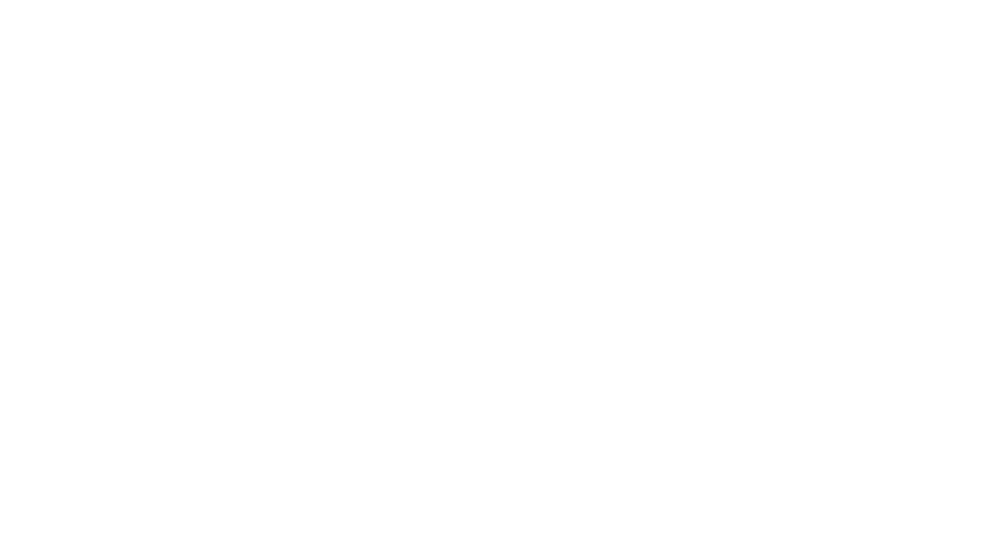
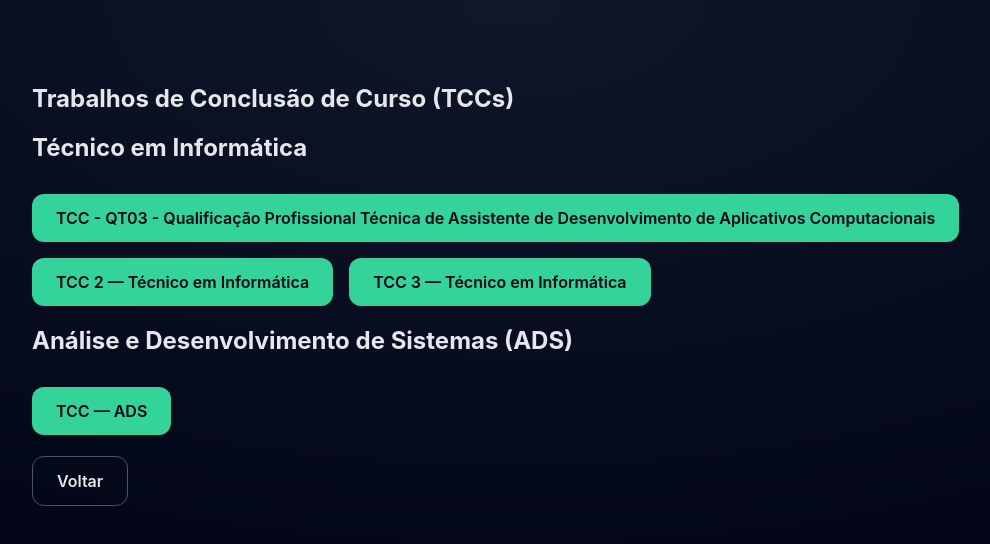
Before and after one commit to Ivan8505/ivanrodrigues.dev, a Nuxt app: page /tccs in a window 1280 px wide. Before the commit this address had no page. Shown: the top 544 px of the page, without its empty margins (128-1118 px from the left). Built offline with nearby package versions, Linux system fonts and the light colour scheme.

Commit message:
configurando uma pagina extra para mostrar os TCCs dos Curso técnico e o tecnólogo

```diff
--- /dev/null
+++ b/app/pages/tccs.vue
@@ -0,0 +1,160 @@
+<template>
+  <div class="page">
+  <section class="container">
+    <h1>Trabalhos de Conclusão de Curso (TCCs)</h1>
+
+    <h2>Técnico em Informática</h2>
+      <p class="actions">
+        <a class="btn primary" href="/tccs/tecnico-1.pdf" target="_blank">TCC - QT03 - Qualificação Profissional Técnica de Assistente de Desenvolvimento de
+Aplicativos Computacionais</a>
+        <a class="btn primary" href="/tccs/tecnico-2.pdf" target="_blank">TCC 2 — Técnico em Informática</a>
+        <a class="btn primary" href="/tccs/tecnico-3.pdf" target="_blank">TCC 3 — Técnico em Informática</a>
+      </p>
+
+    <h2>Análise e Desenvolvimento de Sistemas (ADS)</h2>
+      <p class="actions">
+      <a class="btn primary" href="/tccs/ads.pdf" target="_blank">TCC — ADS</a>
+      </p>
+      <br>
+
+    <NuxtLink to="/" class="btn secondary">Voltar</NuxtLink>
+  </section>
+  </div>
+</template>
+
+<style scoped>
+
+.page {
+  min-height: 100vh;
+  background: radial-gradient(1200px 600px at top, #0f172a, #020617);
+  color: #e5e7eb;
+  font-family: Inter, system-ui, -apple-system, BlinkMacSystemFont, sans-serif;
+}
+
+.container {
+  max-width: 960px;
+  margin: 0 auto;
+  padding: 64px 24px;
+}
+
+.hero h1 {
+  font-size: 3rem;
+  font-weight: 800;
+  letter-spacing: -0.02em;
+}
+
+.hero h1 span {
+  color: #34d399;
+}
+
+.subtitle {
+  margin-top: 24px;
+  font-size: 1.125rem;
+  line-height: 1.7;
+  color: #cbd5f5;
+  max-width: 720px;
+}
+
+.actions {
+  margin-top: 32px;
+  display: flex;
+  gap: 16px;
+  flex-wrap: wrap;
+}
+
+.btn {
+  padding: 14px 24px;
+  border-radius: 12px;
+  font-weight: 600;
+  text-decoration: none;
+  transition: all 0.2s ease;
+}
+
+.btn.primary {
+  background: #34d399;
+  color: #020617;
+}
+
+.btn.primary:hover {
+  background: #6ee7b7;
+}
+
+.btn.secondary {
+  border: 1px solid #475569;
+  color: #e5e7eb;
+}
+
+.btn.secondary:hover {
+  border-color: #94a3b8;
+}
+
+.section {
+  margin-top: 80px;
+}
+
+.section h2 {
+  font-size: 1.75rem;
+  font-weight: 700;
+  margin-bottom: 24px;
+}
+
+.card {
+  background: rgba(15, 23, 42, 0.6);
+  border: 1px solid rgba(148, 163, 184, 0.15);
+  border-radius: 16px;
+  padding: 32px;
+}
+
+.checklist {
+  list-style: none;
+  padding: 0;
+}
+
+.checklist li::before {
+  content: '✔';
+  color: #34d399;
+  margin-right: 12px;
+}
+
+.checklist li {
+  margin-bottom: 12px;
+}
+
+.role {
+  display: block;
+  margin-bottom: 16px;
+  color: #94a3b8;
+}
+
+.bullets li {
+  margin-bottom: 12px;
+}
+
+.stack {
+  display: flex;
+  gap: 12px;
+  flex-wrap: wrap;
+}
+
+.stack span {
+  background: #020617;
+  border: 1px solid #334155;
+  padding: 10px 16px;
+  border-radius: 999px;
+  font-size: 0.9rem;
+}
+
+.contact-text {
+  color: #cbd5f5;
+  margin-bottom: 24px;
+}
+
+.footer {
+  margin-top: 96px;
+  text-align: center;
+  font-size: 0.85rem;
+  color: #64748b;
+}
+
+
+</style>
```
